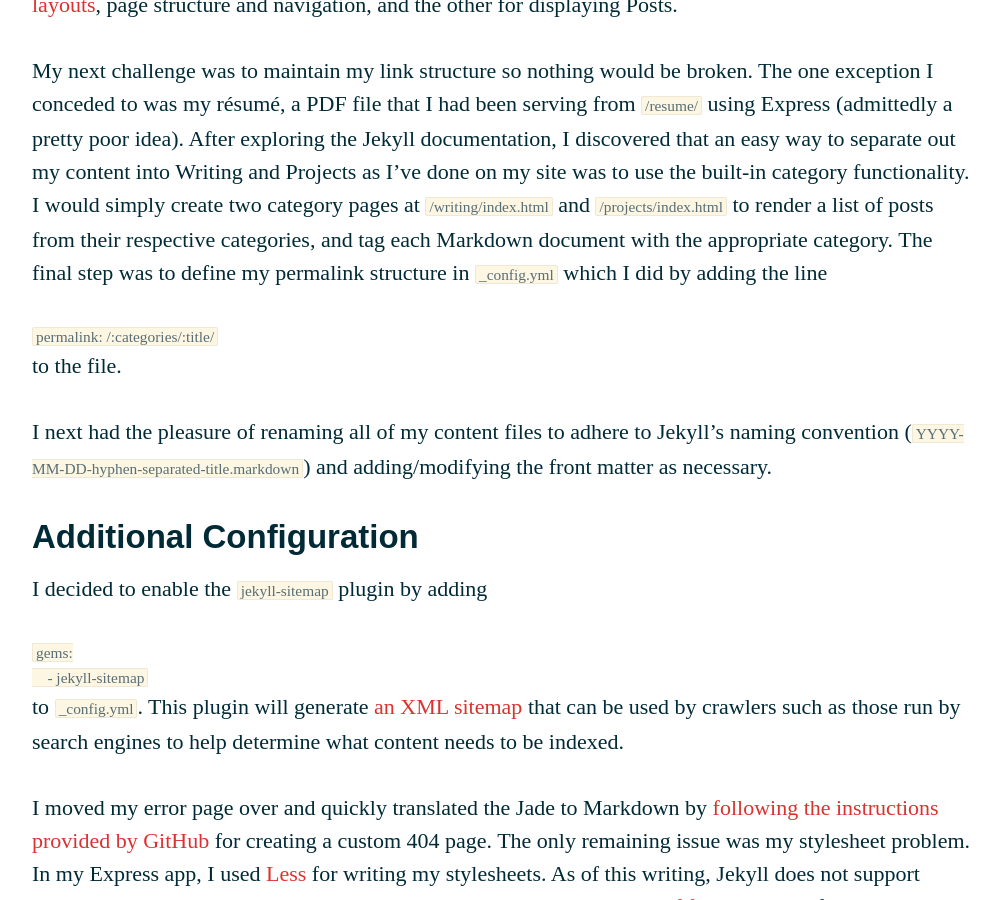
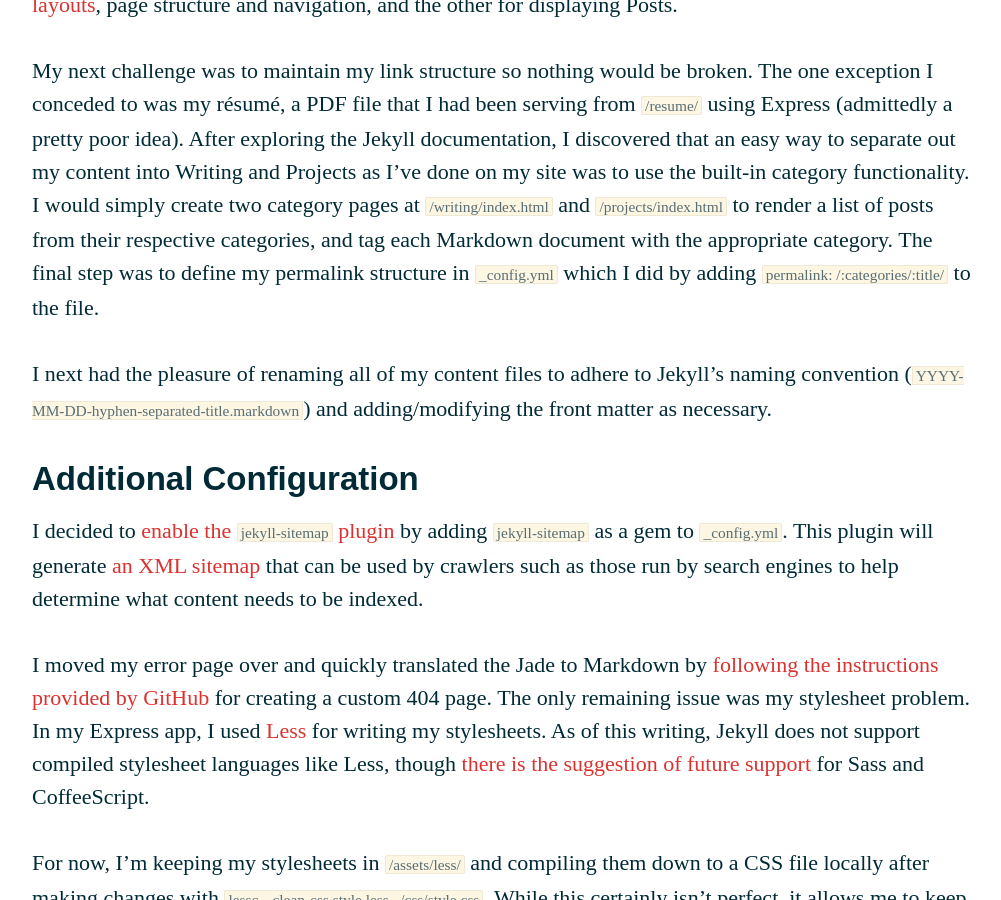
Before and after one commit to benburwell/benburwell.github.io, a Jekyll site: the page built from _posts/2014-05-01-migrating-to-github-pages-and-jekyll.markdown, in a window 1280 px wide and 900 px high, scrolled down 1300 px. Shown: the whole window, without its empty margins (138-1139 px from the left). Built offline with Jekyll 4.4.1, drawn with Linux system fonts in a browser that asks for light colours; Markdown is read by kramdown in place of the engine named in the settings.

Commit message:
Update post

```diff
--- a/_posts/2014-05-01-migrating-to-github-pages-and-jekyll.markdown
+++ b/_posts/2014-05-01-migrating-to-github-pages-and-jekyll.markdown
@@ -24,22 +24,13 @@ For those unfamiliar with [GitHub Pages](https://pages.github.com), anything tha
 
 Next came what was probably the most time-consuming part of the whole process: converting the [Jade](http://jade-lang.com) layout into pure HTML with [Liquid](http://liquidmarkup.org) markup. Luckily, this wasn’t too painful, and I came out with [two layouts](https://github.com/benburwell/benburwell.github.io/tree/master/_layouts), page structure and navigation, and the other for displaying Posts.
 
-My next challenge was to maintain my link structure so nothing would be broken. The one exception I conceded to was my résumé, a PDF file that I had been serving from `/resume/` using Express (admittedly a pretty poor idea). After exploring the Jekyll documentation, I discovered that an easy way to separate out my content into Writing and Projects as I’ve done on my site was to use the built-in category functionality. I would simply create two category pages at [`/writing/index.html`](https://github.com/benburwell/benburwell.github.io/blob/master/writing/index.html) and [`/projects/index.html`](https://github.com/benburwell/benburwell.github.io/blob/master/projects/index.html) to render a list of posts from their respective categories, and tag each Markdown document with the appropriate category. The final step was to define my permalink structure in `_config.yml` which I did by adding the line
-
-    permalink: /:categories/:title/
-
-to the file.
+My next challenge was to maintain my link structure so nothing would be broken. The one exception I conceded to was my résumé, a PDF file that I had been serving from `/resume/` using Express (admittedly a pretty poor idea). After exploring the Jekyll documentation, I discovered that an easy way to separate out my content into Writing and Projects as I’ve done on my site was to use the built-in category functionality. I would simply create two category pages at [`/writing/index.html`](https://github.com/benburwell/benburwell.github.io/blob/master/writing/index.html) and [`/projects/index.html`](https://github.com/benburwell/benburwell.github.io/blob/master/projects/index.html) to render a list of posts from their respective categories, and tag each Markdown document with the appropriate category. The final step was to define my permalink structure in `_config.yml` which I did by adding `permalink: /:categories/:title/` to the file.
 
 I next had the pleasure of renaming all of my content files to adhere to Jekyll’s naming convention (`YYYY-MM-DD-hyphen-separated-title.markdown`) and adding/modifying the front matter as necessary.
 
 ## Additional Configuration
 
-I decided to enable the `jekyll-sitemap` plugin by adding
-
-    gems:
-        - jekyll-sitemap
-
-to `_config.yml`. This plugin will generate [an XML sitemap](http://www.sitemaps.org) that can be used by crawlers such as those run by search engines to help determine what content needs to be indexed.
+I decided to [enable the `jekyll-sitemap` plugin](https://help.github.com/articles/using-jekyll-plugins-with-github-pages) by adding `jekyll-sitemap` as a gem to `_config.yml`. This plugin will generate [an XML sitemap](http://www.sitemaps.org) that can be used by crawlers such as those run by search engines to help determine what content needs to be indexed.
 
 I moved my error page over and quickly translated the Jade to Markdown by [following the instructions provided by GitHub](https://help.github.com/articles/custom-404-pages) for creating a custom 404 page. The only remaining issue was my stylesheet problem. In my Express app, I used [Less](http://lesscss.org) for writing my stylesheets. As of this writing, Jekyll does not support compiled stylesheet languages like Less, though [there is the suggestion of future support](http://jekyllrb.com/docs/assets/) for Sass and CoffeeScript.
 
```
